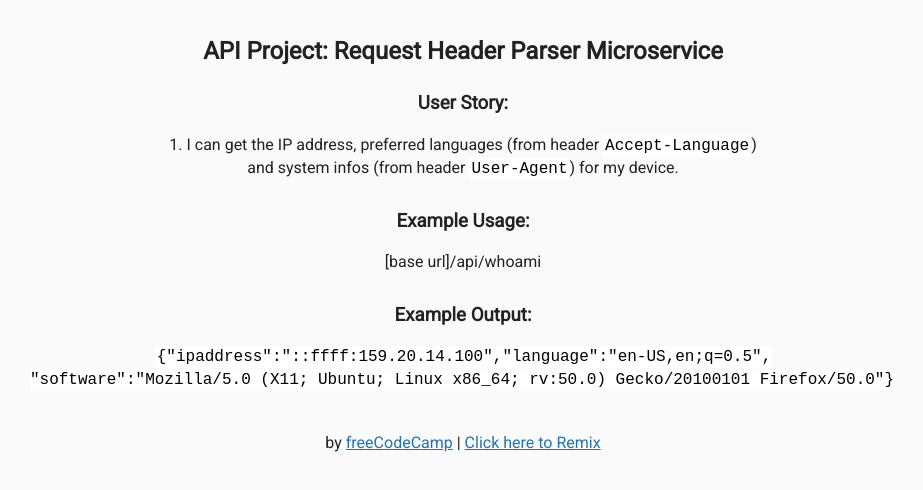
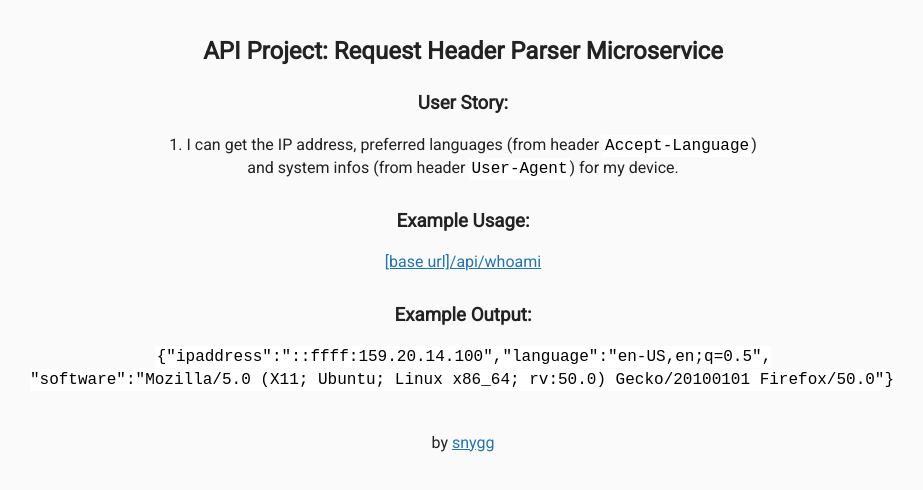
Before and after one commit to snyggme/who-am-i, a website: page views/index.html in a window 1280 px wide. Shown: the whole page, without its empty margins (177-1100 px from the left). Drawn offline with Linux system fonts and the light colour scheme; files that its build step writes are made by us from their sources.

Commit message:
😽👩‍👩‍👦 Checkpoint ./server.js:1469898/61 ./views/index.html:1469898/239

```diff
--- a/server.js
+++ b/server.js
@@ -19,7 +19,7 @@ app.get("/", function (req, res) {
 });
 
 app.get("/api/whoami", function (req, res) {
-  res.json({greeting: 'hello API'});
+  res.json({ipadress: req.connection.remoteAddress});
 });
 
 // listen for requests
--- a/views/index.html
+++ b/views/index.html
@@ -17,7 +17,7 @@
 
         <h3>Example Usage:</h3>
         <p>
-          [base url]/api/whoami
+          <a href="https://narrow-mine.glitch.me/api/whoami">[base url]/api/whoami</a>
         </p>
 
         <h3>Example Output:</h3>
@@ -27,7 +27,7 @@
       </div>
       <div class="footer">
         <p>
-          by <a href="http://www.freecodecamp.com">freeCodeCamp</a> | <a href="https://hyperdev.com/#!/remix/FCC_API_header_bplate/8c449aa9-a80c-47ad-8142-8da90f658731">Click here to Remix</a>
+          by <a href="http://codepen/snygg/">snygg</a>
         </p>
       </div>
    </body>
```
